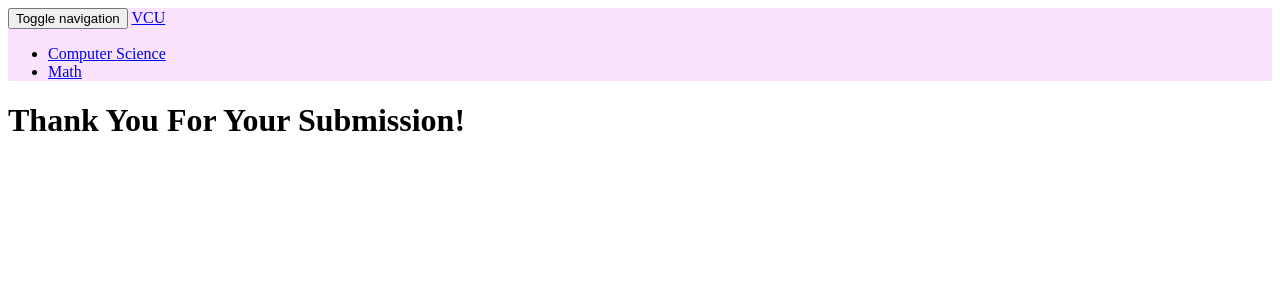
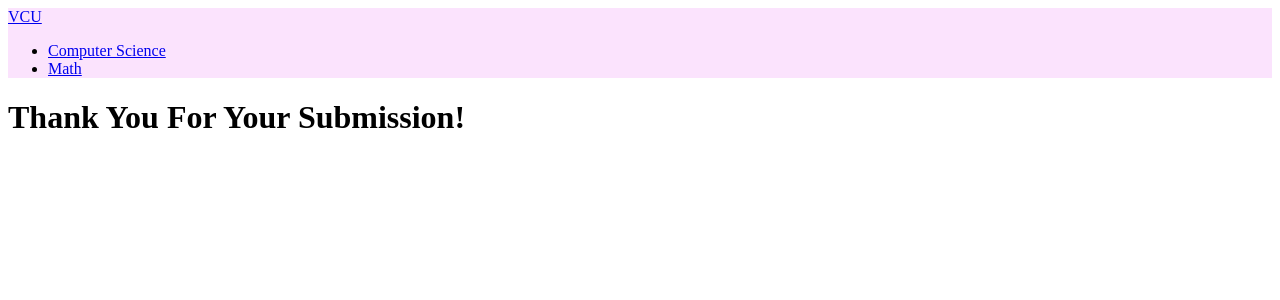
Before and after one commit to paul1204/Software-As-A-Service, a Flask app: template Assignments/A1/templates/thanks.html in a window 1280 px wide. Shown: the top 300 px of the page. Run offline with Flask 2, Linux system fonts and the light colour scheme; the template is opened without the code that fills it, so the values that code supplies are empty; some libraries are stand-ins or nearby versions.

```diff
--- a/Assignments/A1/templates/outside.html
+++ b/Assignments/A1/templates/outside.html
@@ -1,5 +1,5 @@
 {% extends "bootstrap/base.html" %}
-{% block title %} Course Override - Virginia Commonwealth University {% endblock %}
+{% block title %} Course Override {% endblock %}
 
 {% block head %}
 {{super() }}
@@ -14,18 +14,14 @@
 <div class = "navbar navbar-dark" style="background-color: #fbe3fd;" role="navigation" >
 	<div class = "container">
 		<div class="navbar-header">
-		<button type="button" class="navbar-toggle" data-toggle="collapse" data-target=".navbar-collapse">
-			<span class="sr-only"> Toggle navigation</span>
-			</button>
-
 		<a class = "navbar-brand" href="https://www.vcu.edu/" target="_blank">VCU</a>
 		</div>
+
 		<div class="navbar-collapse collapse">
 			<ul class ="nav navbar-nav">
 			<li><a href="http://bulletin.vcu.edu/undergraduate/engineering/computer-science/computer-science-bs/" target="_blank" >Computer Science</a></li>
 			<li><a href="http://bulletin.vcu.edu/azcourses/math/" target="_blank">Math</a></li>
 			</ul>
-		</div>
 		</div>
 	</div>
 </div>
```
Lines whose indentation alone changed are shown as unchanged.
